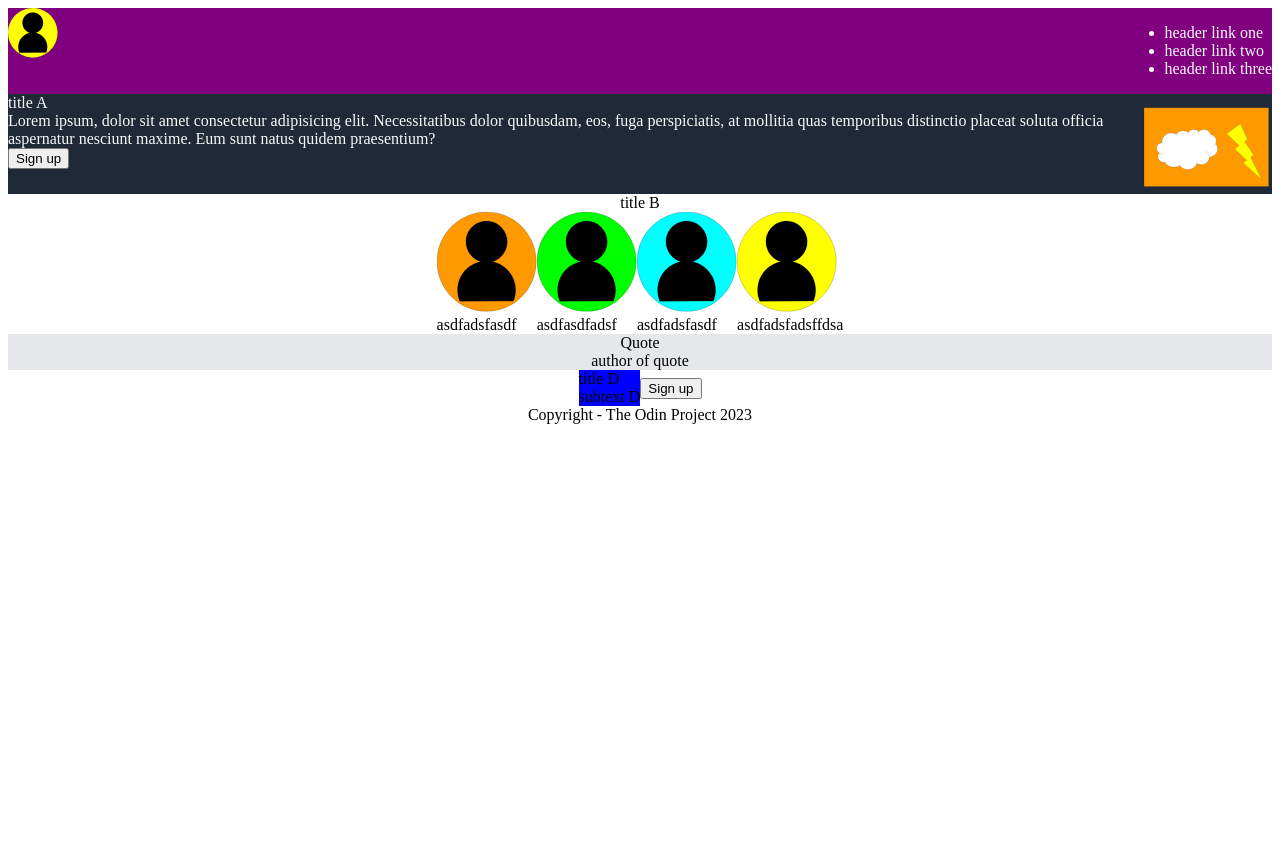
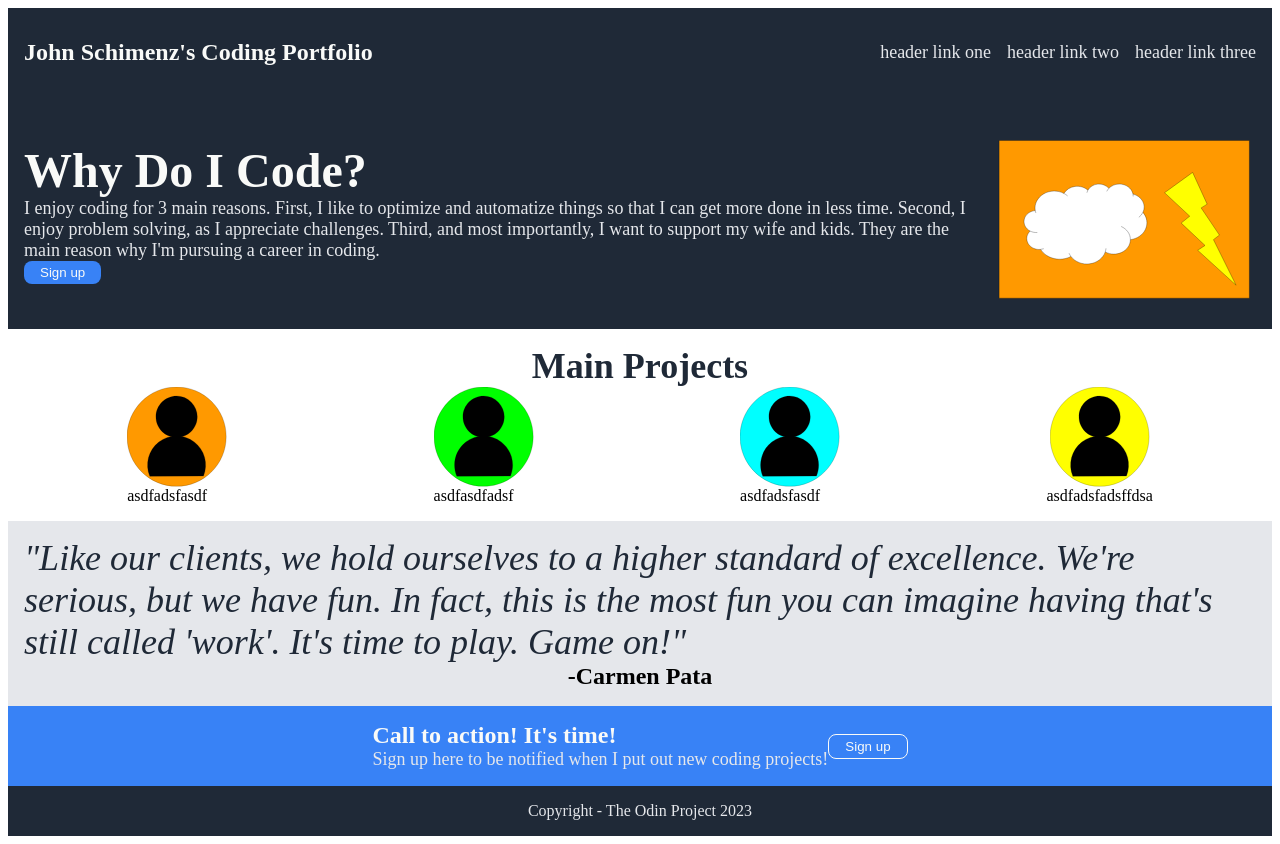
Before and after one commit to johnSchimenz/odin-project-landing-page, a plain HTML site: page index.html in a window 1280 px wide. Before the commit the page ends 800 px from the top, so only its background shows below. Drawn offline with Linux system fonts and the light colour scheme.

Commit message:
Adjust padding, margins, orientation

```diff
--- a/index.html
+++ b/index.html
@@ -5,11 +5,11 @@
     <meta http-equiv="X-UA-Compatible" content="IE=edge">
     <meta name="viewport" content="width=device-width, initial-scale=1.0">
     <link rel="stylesheet" href="style.css">
-    <title>Document</title>
+    <title>Schimenz, John - Coding Projects</title>
 </head>
 <body>
     <header>
-        <img class="logo-header" src="img/profile-logo-placeholder-1.svg" alt="website header logo"> <!--Still need to finish-->
+        <div class="logo-header">John Schimenz's Coding Portfolio</div>
         <div class="links-header">
             <ul>
                 <li>header link one</li>
@@ -21,15 +21,15 @@
 
     <div class="a-section">
         <div class="a-section-left">
-            <div>title A</div>
-            <div>Lorem ipsum, dolor sit amet consectetur adipisicing elit. Necessitatibus dolor quibusdam, eos, fuga perspiciatis, at mollitia quas temporibus distinctio placeat soluta officia aspernatur nesciunt maxime. Eum sunt natus quidem praesentium?</div>
+            <div class="a-section-title">Why Do I Code?</div>
+            <div class="a-section-quote">I enjoy coding for 3 main reasons.  First, I like to optimize and automatize things so that I can get more done in less time.  Second, I enjoy problem solving, as I appreciate challenges.  Third, and most importantly, I want to support my wife and kids.  They are the main reason why I'm pursuing a career in coding.</div>
             <button class="sign-up-top">Sign up</button>
         </div>
         <img class="picture-a" src="img/landscape-logo-placeholder-1.svg" alt="example photo"> <!--Still need to finish-->
     </div>
 
     <div class="b-section">
-        <div class="b-section-top">title B</div>
+        <div class="b-section-top">Main Projects</div>
         <div class="b-section-bottom">
             <div class="b-image-and-subtext">
                 <img class="b-image-formatting" src="img/profile-logo-placeholder-2.svg" alt="adsfdas">
@@ -51,19 +51,18 @@
     </div>
 
     <div class="c-section">
-        <div class="c-section-top">Quote</div>
-        <div class="c-section-bottom">author of quote</div>
+        <div class="c-section-top">"Like our clients, we hold ourselves to a higher standard of excellence.  We're serious, but we have fun.  In fact, this is the most fun you can imagine having that's still called 'work'.  It's time to play.  Game on!"</div>
+        <div class="c-section-bottom">-Carmen Pata</div>
     </div>
 
     <div class="d-section">
         <div class="d-section-left">
-            <div>title D</div>
-            <div>subtext D</div>
+            <div class="d-section-header">Call to action!  It's time!</div>
+            <div class="d-section-details">Sign up here to be notified when I put out new coding projects!</div>
         </div>
         <button class="sign-up-bottom">Sign up</button>
     </div>
 
     <footer>Copyright - The Odin Project 2023</footer>
-
 </body>
 </html>
--- a/style.css
+++ b/style.css
@@ -1,45 +1,70 @@
 body {
+}
+
+
+header {
+    background-color: #1F2937;
+    display: flex;
+    justify-content: space-between;
+    font-size: 18px;
+    color: #E5E7EB;
+    padding: 16px;
+}
+
+.logo-header {
+    font-size: 24px;
+    font-weight: bold;
+    color: #F9FAF8;
+    display: flex;
+    align-items: center;
+}
+
+.links-header {
+}
+
+ul {
+    display: flex;
+    list-style-type: none;
+    gap: 16px;
+}
+
+li {
 
 }
 
-header {
-    background-color: purple;
-    display: flex;
-    justify-content: space-between;
-    color: #F9FAF8;
-}
-
-.logo-header {
-    height: 50px;
-    width: auto;
-}
-
-.links-header {
-
-}
-
-
-
 .a-section {
     background-color: #1F2937;
-    color: #F9FAF8;
     display: flex;
+    justify-content: center;
+    align-items: center;
+    padding: 16px;
 }
 
 .a-section-left {
 
 }
 
-button .sign-up-top {
-
+.a-section-title {
+    font-size: 48px;
+    font-weight: bold;
+    color: #F9FAF8;
 }
 
-.sign-up-top {
+.a-section-quote {
+    font-size: 18px;
+    color: #E5E7EB;
+}
 
+button.sign-up-top {
+    background-color: #3882F6;
+    color: #F9FAF8;
+    border: none;
+    border-radius: 8px;
+    padding: 4px 16px;
 }
 
 .picture-a {
-    height: 100px;
+    height: 200px;
     width: auto;
 }
 
@@ -47,22 +72,27 @@ button .sign-up-top {
 
 .b-section {
     background-color: white;
+    padding: 16px;
 }
 
 .b-section-top {
     display: flex;
     justify-content: center;
     align-items: center;
+    font-size: 36px;
+    font-weight: bold;
+    color: #1F2937;
 }
 
 .b-section-bottom {
     display: flex;
-    justify-content: center;
+    justify-content: space-around;
     align-items: center;
 }
 
 .b-image-and-subtext {
-
+    display: flex;
+    flex-direction: column;
 }
 
 .b-image-formatting {
@@ -80,34 +110,56 @@ button .sign-up-top {
     background-color: #E5E7EB;
     display: flex;
     flex-direction: column;
-    justify-content: center;
     align-items: center;
+    padding: 16px;
 
 }
 
 .c-section-top {
-
+    font-size: 36px;
+    font-style: italic;
+    color: #1F2937;
 }
 
 .c-section-bottom {
-
+    font-weight: bold;
+    font-size: 24px;
+    display: flex;
+    flex-direction: row;
+    justify-content: flex-end;
 }
 
 
 
 .d-section {
-    background-color: white;
+    background-color: #3882F6;
     display: flex;
     justify-content: center;
     align-items: center;
+    padding: 16px;
 }
 
 .d-section-left {
-    background-color: blue;
+
 }
 
-button .sign-up-bottom {
+.d-section-header {
+    color: #F9FAF8;
+    font-weight: bold;
+    font-size: 24px;
+}
 
+.d-section-details {
+    font-size: 18px;
+    color: #E5E7EB;
+}
+
+.sign-up-bottom {
+    background-color: #3882F6;
+    color: #F9FAF8;
+    border: 1px solid #F9FAF8;
+    border-radius: 8px;
+    padding: 4px 16px;
 }
 
 
@@ -116,4 +168,7 @@ footer {
     display: flex;
     justify-content: center;
     align-items: center;
+    padding: 16px;
+    background-color: #1F2937;
+    color: #E5E7EB;
 }
```
